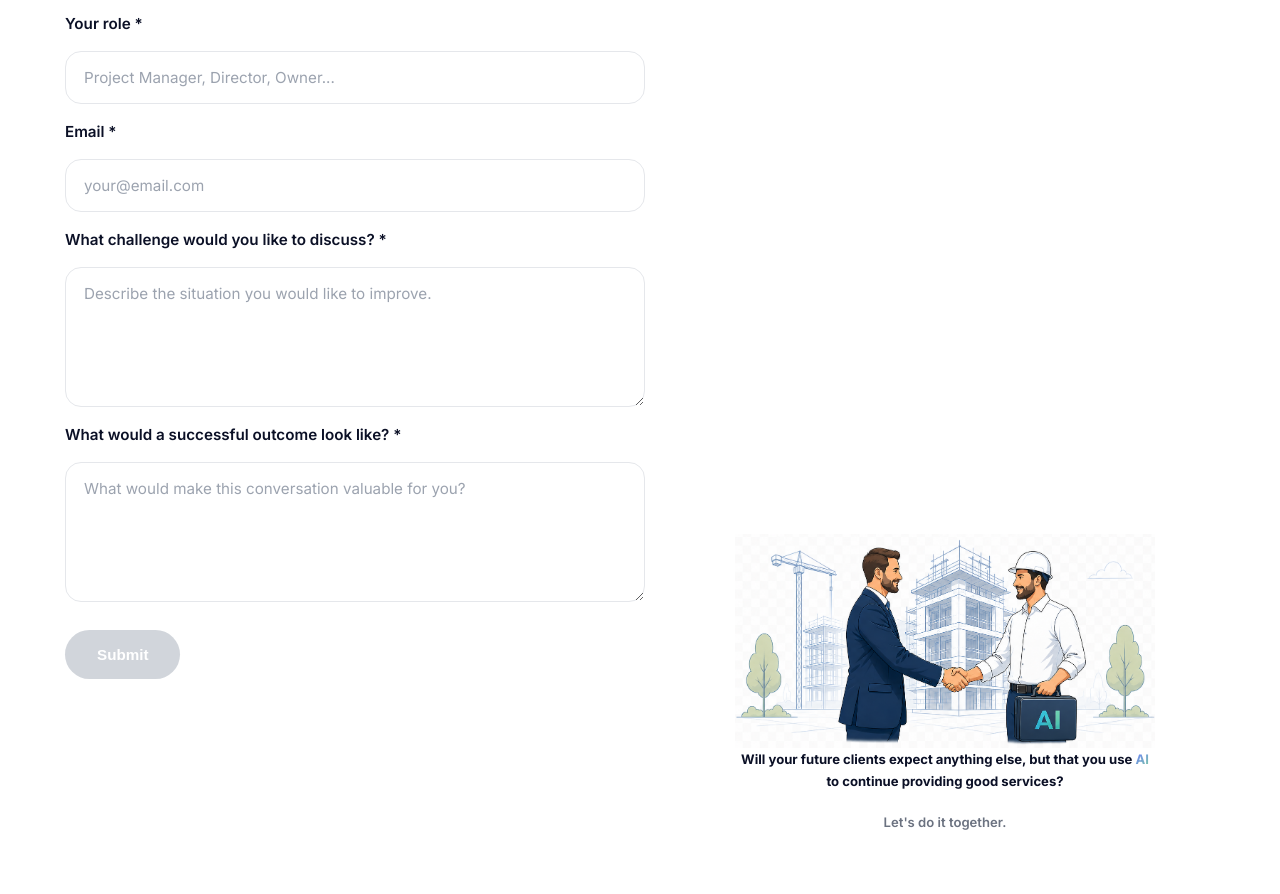
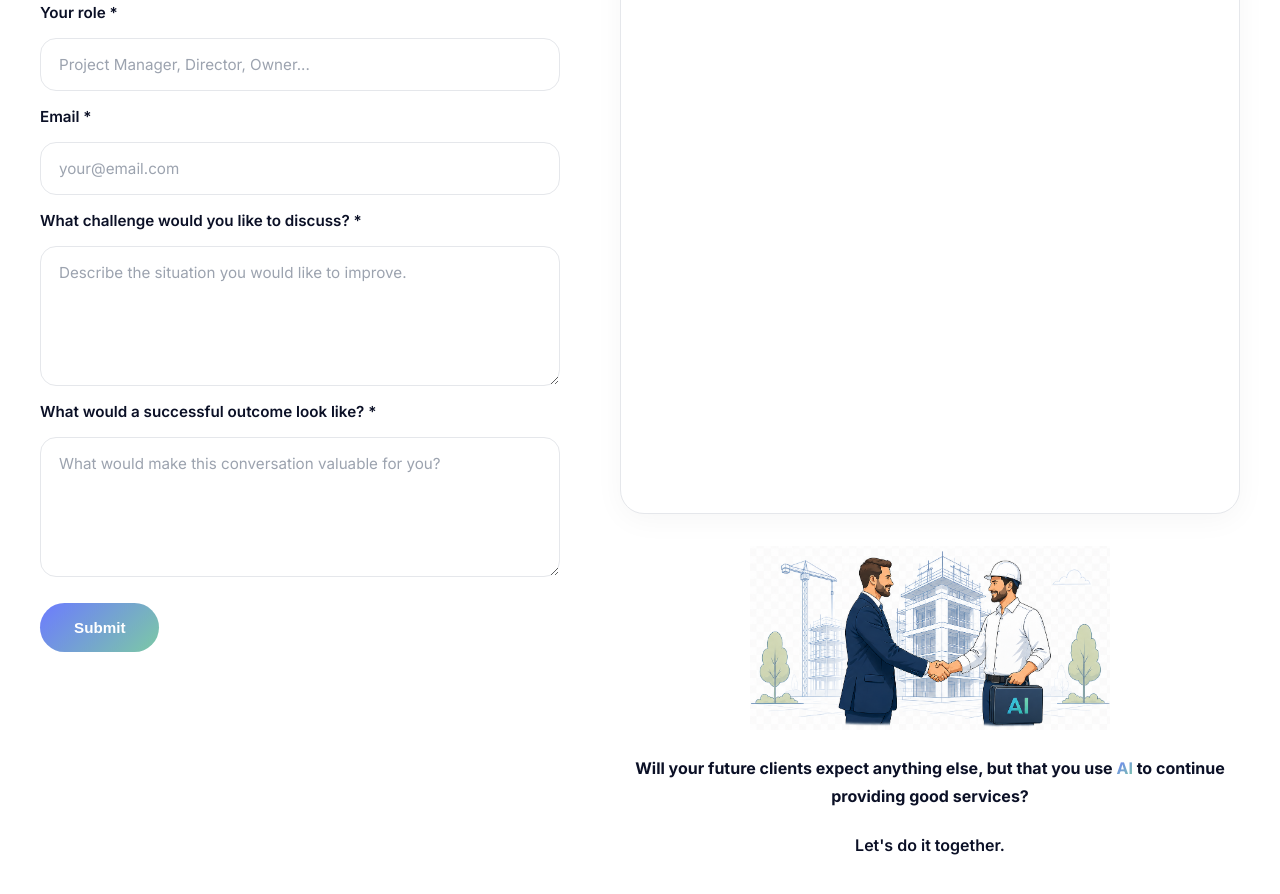
Before and after one commit to SoyElLoren/aiXconstruction, a plain HTML site: page contact.html in a window 1280 px wide. Shown: the part 340-1234 px from the top of the page. Drawn offline with Linux system fonts and the light colour scheme; a script that the page names is missing.

Commit message:
Update style.css

```diff
--- a/style.css
+++ b/style.css
@@ -979,6 +979,12 @@ nav a:hover{
 
 
 
+
+
+
+
+
+
 /* =========================
    CONTACT PAGE
 ========================= */
@@ -989,29 +995,32 @@ nav a:hover{
 
     margin:0 auto;
 
-    padding:60px 40px 100px;
+    padding:60px 40px 80px;
 }
 
 .contact-content{
 
     display:grid;
 
-    grid-template-columns:580px 480px;
+    grid-template-columns:520px 1fr;
 
-    justify-content:center;
+    gap:60px;
 
     align-items:start;
-
-    gap:90px;
 }
 
 /* =========================
    LEFT COLUMN
 ========================= */
 
+.contact-form-column{
+
+    width:100%;
+}
+
 .contact-form-column h1{
 
-    font-size:2.6rem;
+    font-size:2.4rem;
 
     font-weight:800;
 
@@ -1019,7 +1028,7 @@ nav a:hover{
 
     line-height:1.1;
 
-    margin-bottom:20px;
+    margin-bottom:16px;
 }
 
 .contact-intro{
@@ -1030,9 +1039,9 @@ nav a:hover{
 
     color:var(--text-soft);
 
-    max-width:520px;
+    margin-bottom:32px;
 
-    margin-bottom:40px;
+    max-width:500px;
 }
 
 /* =========================
@@ -1045,12 +1054,12 @@ nav a:hover{
 
     flex-direction:column;
 
-    gap:18px;
+    gap:16px;
 }
 
 .contact-form label{
 
-    font-size:.95rem;
+    font-size:0.95rem;
 
     font-weight:600;
 
@@ -1070,11 +1079,11 @@ nav a:hover{
 
     background:white;
 
-    color:var(--navy);
-
     font-family:'Inter',sans-serif;
 
-    font-size:.95rem;
+    font-size:0.95rem;
+
+    color:var(--navy);
 
     transition:.2s ease;
 }
@@ -1086,6 +1095,12 @@ nav a:hover{
     min-height:140px;
 }
 
+.contact-form input::placeholder,
+.contact-form textarea::placeholder{
+
+    color:#9CA3AF;
+}
+
 .contact-form input:focus,
 .contact-form textarea:focus{
 
@@ -1094,62 +1109,30 @@ nav a:hover{
     border-color:var(--blue);
 
     box-shadow:
-        0 0 0 4px rgba(108,123,255,.08);
-}
-
-.contact-form input::placeholder,
-.contact-form textarea::placeholder{
-
-    color:#9CA3AF;
+    0 0 0 4px rgba(108,123,255,.08);
 }
 
 /* =========================
-   SLOT BOX
+   SUBMIT BUTTON
 ========================= */
 
-.consultation-slot{
-
-    margin-top:10px;
-}
-
-.slot-status{
+.submit-btn{
 
     margin-top:10px;
 
-    padding:16px 18px;
-
-    border:1px solid var(--border);
-
-    border-radius:16px;
-
-    background:#F9FAFB;
-
-    color:var(--text-soft);
-
-    font-size:.95rem;
-}
-
-/* =========================
-   CALENDAR BUTTON
-========================= */
-
-.calendar-btn{
-
-    display:inline-block;
-
     width:fit-content;
 
-    margin-top:8px;
+    border:none;
 
-    text-decoration:none;
+    cursor:pointer;
 
-    padding:16px 30px;
+    padding:16px 34px;
 
     border-radius:999px;
 
     color:white;
 
-    font-size:.95rem;
+    font-size:0.95rem;
 
     font-weight:700;
 
@@ -1162,68 +1145,57 @@ nav a:hover{
     transition:.25s ease;
 }
 
-.calendar-btn:hover{
+.submit-btn:hover{
 
     transform:translateY(-2px);
 
     box-shadow:
-        0 10px 24px rgba(108,123,255,.25);
-}
-
-.calendar-note{
-
-    margin-top:-6px;
-
-    font-size:.85rem;
-
-    color:var(--text-soft);
-}
-
-/* =========================
-   SUBMIT BUTTON
-========================= */
-
-.submit-btn{
-
-    width:fit-content;
-
-    margin-top:10px;
-
-    padding:16px 32px;
-
-    border:none;
-
-    border-radius:999px;
-
-    background:#D1D5DB;
-
-    color:white;
-
-    font-size:.95rem;
-
-    font-weight:700;
-
-    cursor:not-allowed;
-
-    transition:.25s ease;
-}
-
-.submit-btn.enabled{
-
-    cursor:pointer;
-
-    background:linear-gradient(
-        135deg,
-        var(--blue),
-        var(--green)
-    );
+    0 10px 24px rgba(108,123,255,.25);
 }
 
 /* =========================
    RIGHT COLUMN
 ========================= */
 
-.contact-image-column{
+.contact-right-column{
+
+    display:flex;
+
+    flex-direction:column;
+
+    gap:32px;
+}
+
+/* =========================
+   CALENDLY
+========================= */
+
+.calendly-container{
+
+    background:white;
+
+    border:1px solid var(--border);
+
+    border-radius:24px;
+
+    overflow:hidden;
+
+    box-shadow:
+    0 6px 30px rgba(0,0,0,.04);
+}
+
+.calendly-inline-widget{
+
+    min-width:320px;
+
+    height:720px;
+}
+
+/* =========================
+   MESSAGE AREA
+========================= */
+
+.contact-message{
 
     display:flex;
 
@@ -1231,38 +1203,31 @@ nav a:hover{
 
     align-items:center;
 
-    justify-content:flex-start;
+    text-align:center;
 }
 
 .contact-image{
 
     width:100%;
 
-    max-width:420px;
+    max-width:360px;
 
     height:auto;
 
     display:block;
-}
 
-.contact-message{
-
-    max-width:420px;
-
-    text-align:center;
-
-    margin-top:22px;
-
-    color:var(--text-soft);
-
-    font-size:1rem;
-
-    line-height:1.7;
+    margin-bottom:24px;
 }
 
 .contact-message p{
 
-    margin:0;
+    font-size:1rem;
+
+    line-height:1.8;
+
+    color:var(--text-soft);
+
+    max-width:600px;
 }
 
 .contact-message span{
@@ -1282,39 +1247,32 @@ nav a:hover{
 
 .lets-do-it{
 
-    margin-top:18px !important;
+    margin-top:16px !important;
 
     font-weight:600;
 
-    color:var(--navy);
+    color:var(--navy) !important;
 }
 
 /* =========================
-   MOBILE
+   RESPONSIVE
 ========================= */
 
-@media (max-width:1100px){
+@media (max-width:1200px){
 
     .contact-content{
 
         grid-template-columns:1fr;
-
-        gap:50px;
     }
 
     .contact-form-column{
 
-        max-width:100%;
+        max-width:700px;
     }
 
-    .contact-image{
+    .contact-right-column{
 
-        max-width:350px;
-    }
-
-    .contact-message{
-
-        max-width:500px;
+        width:100%;
     }
 }
 
@@ -1322,7 +1280,7 @@ nav a:hover{
 
     .contact-page{
 
-        padding:40px 24px 70px;
+        padding:40px 24px 60px;
     }
 
     .contact-form-column h1{
@@ -1330,8 +1288,13 @@ nav a:hover{
         font-size:2rem;
     }
 
-    .contact-intro{
+    .calendly-inline-widget{
 
-        font-size:.95rem;
+        height:650px;
+    }
+
+    .contact-image{
+
+        max-width:280px;
     }
 }
```
